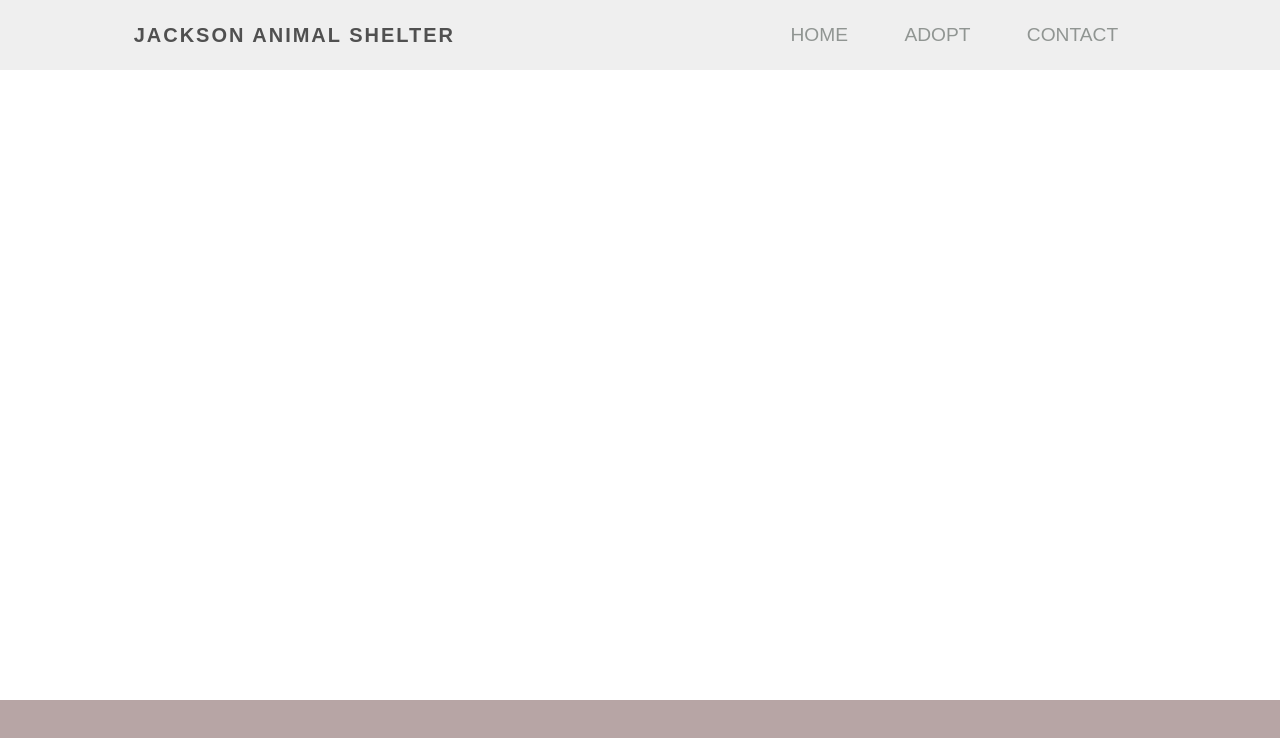
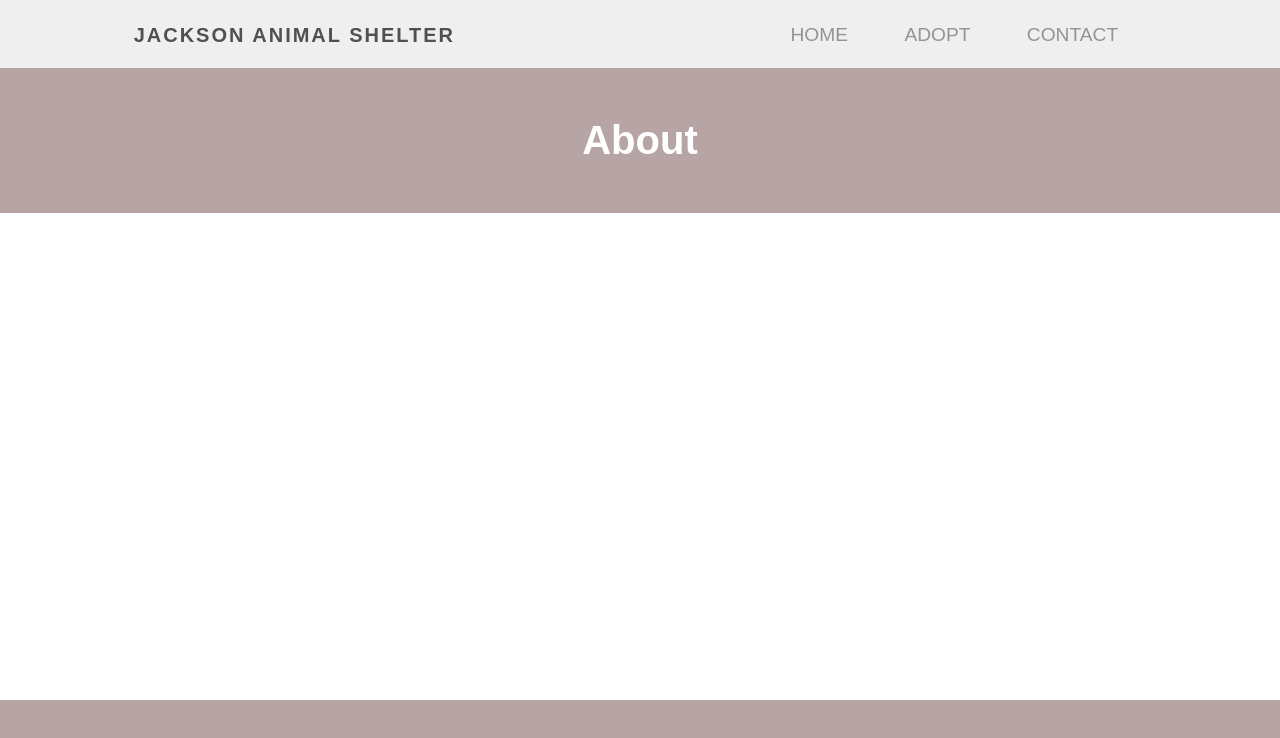
Before and after one commit to alyoakum/p2-yoakum-anna, a plain HTML site: page adopt.html in a window 1280 px wide. Drawn offline with Linux system fonts and the light colour scheme.

Commit message:
Add content to adopt page

```diff
--- a/adopt.html
+++ b/adopt.html
@@ -26,6 +26,11 @@
       </div>
     </header>
 
+    <div class="adopt-header">
+
+    <h2>About</h2>
+
+    </div>
 
 
   <footer>&nbsp;</footer>
--- a/css/styles.css
+++ b/css/styles.css
@@ -239,7 +239,7 @@ footer {
     position:absolute;
 }
 
-/*------------ACCORDION------------*/
+/*------------ CONTACT ACCORDION------------*/
 
 .accordion-toggle {
   display: block;
@@ -262,6 +262,20 @@ footer {
   display: block;
 }
 
+/*------------ADOPT PAGE-------------*/
+.adopt-header {
+  background-color: #B7A5A5;
+  color: #fff;
+  text-align: center;
+  vertical-align: middle;
+  margin-top: -35px;
+}
+
+.adopt-header h2 {
+  color: #fff;
+  font-size: 40px;
+  padding: 50px;
+}
 /* -----------MEDIA QUERIES----------- */
 @media screen and (max-width: 678px) {
   .burger {
```
